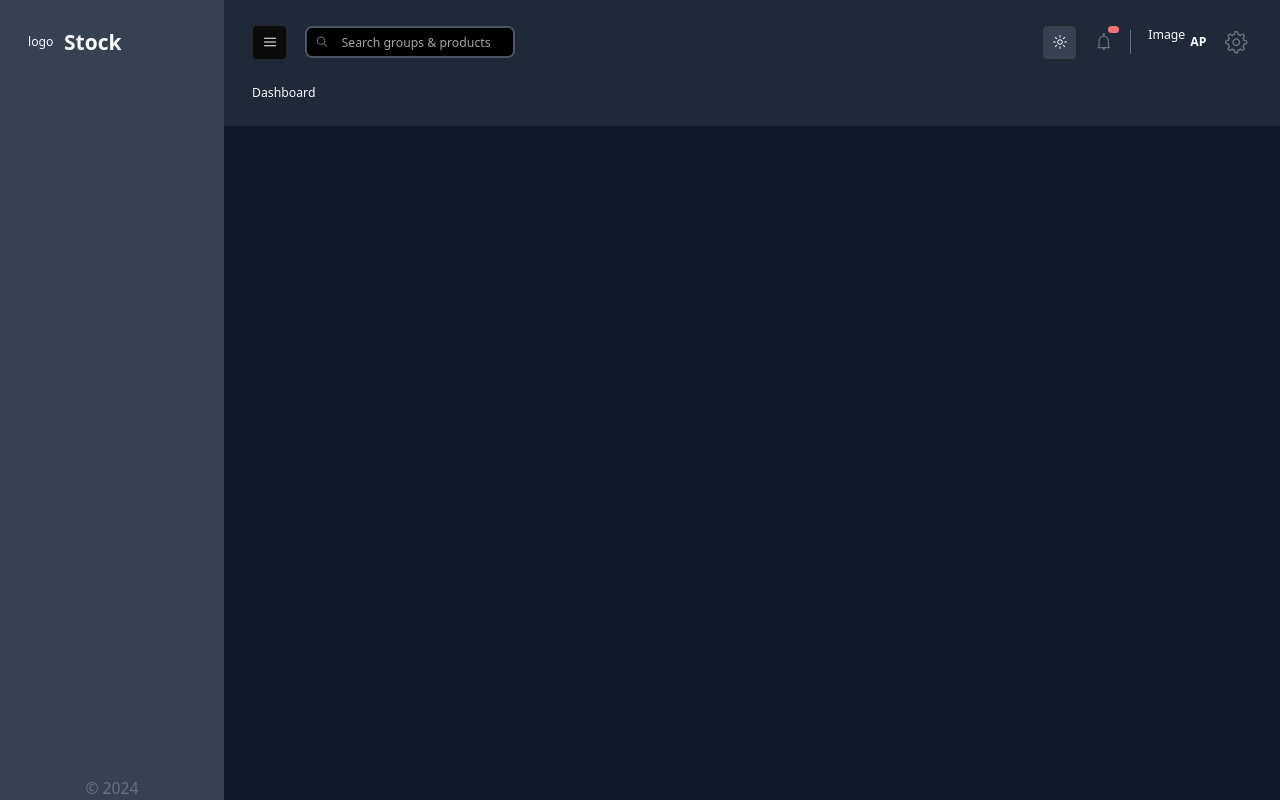
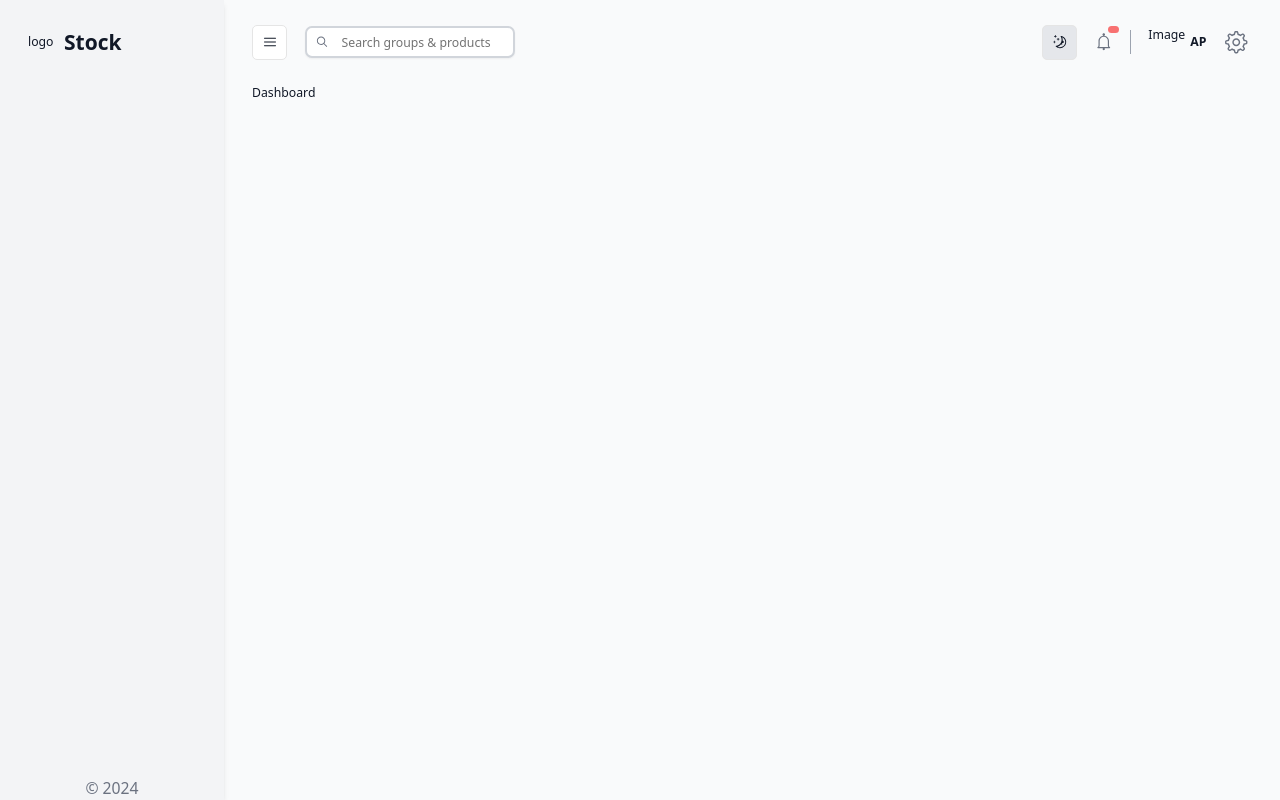
Before and after one commit to git-ashwinpandey/InventoryWatch, a Next.js app: page / in a window 1280 px wide. Both pictures are taken after a click on the button 1059 px from the left and 42 px from the top of the page. Built offline with nearby package versions, Linux system fonts and the light colour scheme.

Commit message:
Add toggle theme functionality to Navbar component

```diff
--- a/app/(components)/Navbar/index.tsx
+++ b/app/(components)/Navbar/index.tsx
@@ -2,7 +2,7 @@
 
 import React, { useEffect, useState } from 'react'
 
-import { HamburgerMenuIcon, BellIcon, MagnifyingGlassIcon, SunIcon, GearIcon } from "@radix-ui/react-icons"
+import { HamburgerMenuIcon, BellIcon, MagnifyingGlassIcon, SunIcon, GearIcon, MoonIcon } from "@radix-ui/react-icons"
 
 
 import { Button } from '@/components/ui/Button'
@@ -28,6 +28,10 @@ const Navbar = () => {
 
     if (!mounted) {
         return null
+    }
+
+    const toggleTheme = () => {
+        setTheme(theme === 'dark' ? 'light' : 'dark')
     }
 
     return (
@@ -61,8 +65,16 @@ const Navbar = () => {
             <div className='flex justify-between items-center gap-5'>
                 <div className='hidden md:flex justify-between items-center gap-5'>
                     <div>
-                        <Button variant="outline" size="icon" className='bg-gray-200 dark:bg-gray-700 hover:bg-blue-100 dark:hover:bg-blue-600 cursor-pointer text' onClick={() => { }}>
-                            <SunIcon className='w-4 h-4' />
+                        <Button
+                            variant="outline"
+                            size="icon"
+                            className='bg-gray-200 dark:bg-gray-700 hover:bg-blue-100 dark:hover:bg-blue-600 cursor-pointer text'
+                            onClick={toggleTheme}>
+                                {
+                                    theme === 'light' ?
+                                    <MoonIcon className='w-4 h-4' /> :
+                                    <SunIcon className='w-4 h-4' />
+                                }
                         </Button>
                     </div>
 
```
